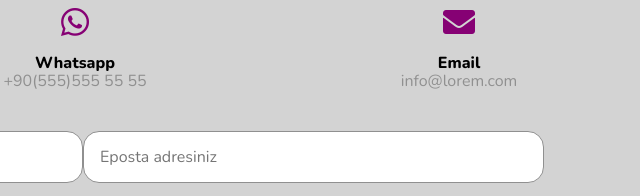
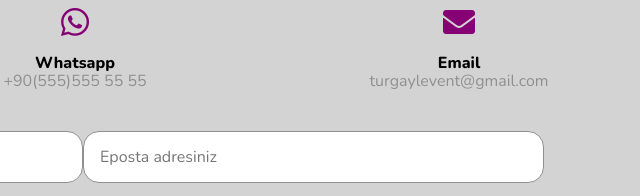
Before and after one commit to Leventturgay/webdesign, a plain HTML site: page index.html in a window 1280 px wide. Shown: the part 3935-4131 px from the top of the page, 565-1205 px from the left. Drawn offline with nearby package versions, Linux system fonts and the light colour scheme.

Commit message:
versiyon_1

```diff
--- a/index.html
+++ b/index.html
@@ -325,7 +325,7 @@
             <div class="col-4">
               <i class="fas fa-envelope"></i>
               <h5>Email</h5>
-              <a href="mailto:info@lorem.com">info@lorem.com</a>
+              <a href="mailto:info@lorem.com">turgaylevent@gmail.com</a>
             </div>
           </div>
 
```
